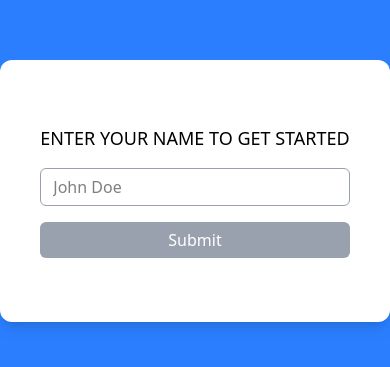
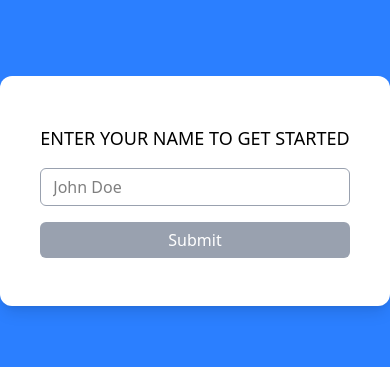
Before and after one commit to jony378892/assignment-2, a React (Vite) app: page / in a window 390 px wide. Shown: the part 231-598 px from the top of the page. Built offline with nearby package versions, Linux system fonts and the light colour scheme.

Commit message:
changed padding

```diff
--- a/src/App.jsx
+++ b/src/App.jsx
@@ -23,7 +23,7 @@ function App() {
 
   return (
     <div className="flex flex-col h-screen items-center justify-center bg-blue-500">
-      <div className="flex flex-col gap-3 p-6 bg-white rounded-xl items-center shadow-lg w-full sm:w-3/4 md:w-2/3 lg:w-5/12 h-fit">
+      <div className="flex flex-col gap-3 p-2 sm:p-4 md:p-6 bg-white rounded-xl items-center shadow-lg w-full sm:w-3/4 md:w-2/3 lg:w-5/12 h-fit">
         <div className="flex flex-col justify-center gap-4">
           {showResults ? (
             <Results
```
